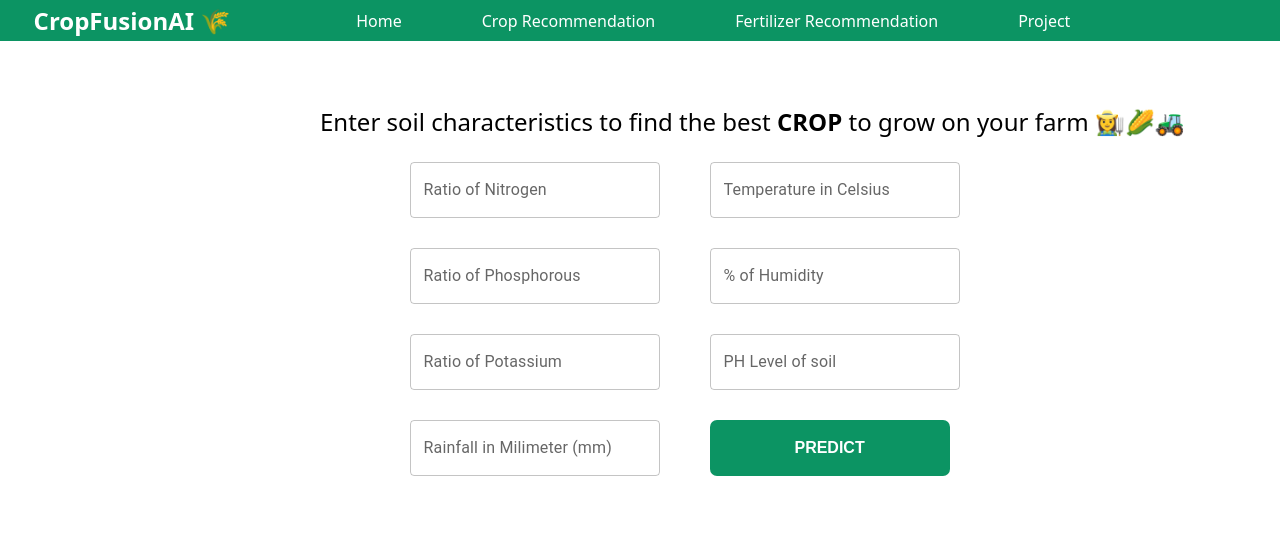
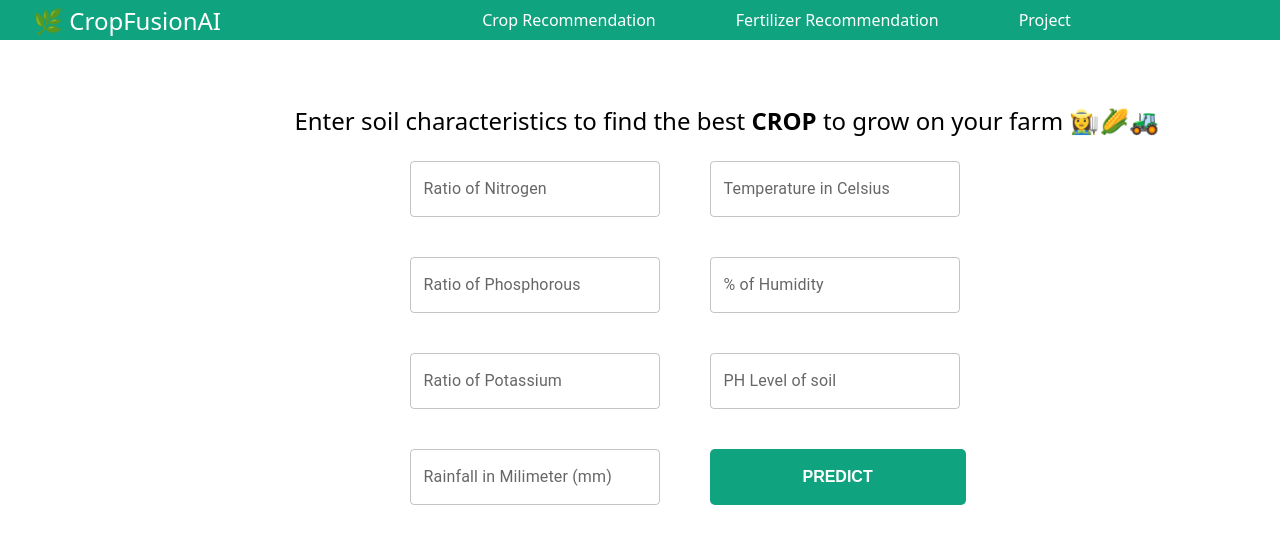
Before and after one commit to deepeshdm/CropFusionAI, a React (Create React App) app: page /crop in a window 1280 px wide. Shown: the top 544 px of the page. Built offline with nearby package versions, Linux system fonts and the light colour scheme.

Commit message:
updated colors

```diff
--- a/src/components/3dmodel/Model.js
+++ b/src/components/3dmodel/Model.js
@@ -67,7 +67,7 @@ const ThreeApp = (props) => {
     <Canvas onCreated={state => state.gl.setClearAlpha(alpha)} >
       <PerspectiveCamera makeDefault position={[0, 4.5, 8.5]} />
       {/* <axesHelper args={[20]} /> */}
-      <Sparkles count={200} size={3} scale={7} position={[-3, 1, 4]} color={0xFFA500} />
+      <Sparkles count={230} size={4} scale={12} position={[-3, 1, 4]} color={0xFFA500} />
       <OrbitControls minPolarAngle={0.5} maxPolarAngle={1.5} />
       <Light />
       <FarmLight />
--- a/src/components/crop/CropPage.css
+++ b/src/components/crop/CropPage.css
@@ -4,17 +4,16 @@ body{
     background-color: white;
 }
 
-
 .crop-p {
     color: black;
     font-family: system-ui, -apple-system, BlinkMacSystemFont, 'Segoe UI', Roboto, Oxygen, Ubuntu, Cantarell, 'Open Sans', 'Helvetica Neue', sans-serif;
     font-size: x-large;
-    margin-left: 25%;
+    margin-left: 23%;
     margin-top: 5%;
 }
 
 .predict_crop_btn{
-    background-color: #0C9463;
+    background-color: #10a37f;
     border: none;
     color: white;
     padding: 15px;
@@ -23,8 +22,8 @@ body{
     display: inline-block;
     font-size: 16px;
     font-weight: bold;
-    border-radius: 7px;
-    width: 15rem;
+    border-radius: 5px;
+    width: 16rem;
 }
 
 .predict_crop_btn:hover {
@@ -42,5 +41,5 @@ body{
     display: inline-grid;
     grid-template-columns: 250px 250px;
     column-gap: 50px;
-   row-gap: 30px;
+   row-gap: 40px;
 }
--- a/src/components/fertilizer/FertilizerPage.css
+++ b/src/components/fertilizer/FertilizerPage.css
@@ -1,30 +1,29 @@
-
-body{
+body {
   background-color: white;
 }
 
-
 .fertilizer-p {
   color: black;
-    font-family: system-ui, -apple-system, BlinkMacSystemFont, 'Segoe UI', Roboto, Oxygen, Ubuntu, Cantarell, 'Open Sans', 'Helvetica Neue', sans-serif;
+  font-family: system-ui, -apple-system, BlinkMacSystemFont, "Segoe UI", Roboto,
+    Oxygen, Ubuntu, Cantarell, "Open Sans", "Helvetica Neue", sans-serif;
   font-size: x-large;
   margin-left: 18%;
   margin-top: 5%;
 }
 
-.predict_fertilizer_btn{
-    background-color: #0C9463;
+.predict_fertilizer_btn {
+  background-color: #10a37f;
   border: none;
   color: white;
-    padding: 15px;
+  padding: 18px;
   text-align: center;
   text-decoration: none;
   display: inline-block;
   font-size: 16px;
   font-weight: bold;
-    border-radius: 7px;
-    width: 15rem;
-    margin-left: 60%;
+  border-radius: 5px;
+  width: 13rem;
+  margin-left: 70%;
 }
 
 .predict_fertilizer_btn:hover {
@@ -35,12 +34,10 @@ body{
   transform: scale(0.95, 0.95);
 }
 
-
-
-.fertilizer-container{
+.fertilizer-container {
   margin-left: 32%;
   display: inline-grid;
   grid-template-columns: 250px 250px;
   column-gap: 50px;
-   row-gap: 30px;
+  row-gap: 40px;
 }
--- a/src/components/header/Header.css
+++ b/src/components/header/Header.css
@@ -2,14 +2,15 @@
   display: flex;
   justify-content: flex-end; /* shift the links to the right */
   align-items: center;
-    background-color: #0C9463;
-    padding: 0.1rem;  /* width of the header */
+  background-color: #10a37f;
+  padding: 0.07rem; /* width of the header */
 }
 
 .header .logo {
-    font-weight: bold;
-    font-size:x-large;
-    font-family: system-ui, -apple-system, BlinkMacSystemFont, 'Segoe UI', Roboto, Oxygen, Ubuntu, Cantarell, 'Open Sans', 'Helvetica Neue', sans-serif;
+  font-weight: 480;
+  font-size: x-large;
+  font-family: system-ui, -apple-system, BlinkMacSystemFont, "Segoe UI", Roboto,
+    Oxygen, Ubuntu, Cantarell, "Open Sans", "Helvetica Neue", sans-serif;
   margin-right: auto; /* push the logo to the left */
   margin-left: 2rem;
 }
@@ -24,8 +25,9 @@
 
 .header li {
   margin: 0 2.5rem; /* increase the spacing between the links */
-    font-weight: 500;
-    font-family: system-ui, -apple-system, BlinkMacSystemFont, 'Segoe UI', Roboto, Oxygen, Ubuntu, Cantarell, 'Open Sans', 'Helvetica Neue', sans-serif;
+  font-weight: 450;
+  font-family: system-ui, -apple-system, BlinkMacSystemFont, "Segoe UI", Roboto,
+    Oxygen, Ubuntu, Cantarell, "Open Sans", "Helvetica Neue", sans-serif;
 }
 
 .header a {
@@ -34,5 +36,11 @@
 }
 
 .header a:hover {
-    color: #ccc;
+  font-weight: 600;
 }
+
+/* Don't change logo color on hover */
+.header .logo :hover {
+  color: #fff;
+  font-weight: 450;
+}
--- a/src/components/header/Header.js
+++ b/src/components/header/Header.js
@@ -1,5 +1,3 @@
-
-
 
 import React from 'react';
 import { Link } from 'react-router-dom';
@@ -8,11 +6,8 @@ import "./Header.css"
 const Header = () => {
     return (
         <div className="header">
-            <div className="logo"> <Link to="/"> CropFusionAI 🌾 </Link> </div>
+            <div className="logo"> <Link to="/"> 🌿 CropFusionAI </Link> </div>
             <ul>
-            <li>
-                    <Link to="/"> Home </Link>
-                </li>
                 <li>
                     <Link to="/crop">Crop Recommendation </Link>
                 </li>
--- a/src/components/home/HomePage.css
+++ b/src/components/home/HomePage.css
@@ -1,35 +1,35 @@
-
-
-.spinner-status{
+.spinner-status {
   color: black;
   font-size: 1.2rem;
   font-weight: 350;
   margin-left: 47%;
   margin-top: 4%;
-  font-family: system-ui, -apple-system, BlinkMacSystemFont, 'Segoe UI', Roboto, Oxygen, Ubuntu, Cantarell, 'Open Sans', 'Helvetica Neue', sans-serif;
+  font-family: system-ui, -apple-system, BlinkMacSystemFont, "Segoe UI", Roboto,
+    Oxygen, Ubuntu, Cantarell, "Open Sans", "Helvetica Neue", sans-serif;
 }
 
 .container {
   z-index: -1;
   position: fixed;
-    top:0;
-    left:0;
+  top: 0;
+  left: 0;
   background-color: rgb(15, 15, 15);
 }
 
-
-.question{
+.question {
   color: rgb(255, 255, 255);
-    font-family: system-ui, -apple-system, BlinkMacSystemFont, 'Segoe UI', Roboto, Oxygen, Ubuntu, Cantarell, 'Open Sans', 'Helvetica Neue', sans-serif;
+  font-family: system-ui, -apple-system, BlinkMacSystemFont, "Segoe UI", Roboto,
+    Oxygen, Ubuntu, Cantarell, "Open Sans", "Helvetica Neue", sans-serif;
   font-size: 2rem;
   font-weight: 430;
   margin-left: 60%;
-    margin-top: 5%;
+  margin-top: 8%;
 }
 
-.description{
+.description {
   color: rgb(255, 255, 255);
-    font-family: system-ui, -apple-system, BlinkMacSystemFont, 'Segoe UI', Roboto, Oxygen, Ubuntu, Cantarell, 'Open Sans', 'Helvetica Neue', sans-serif;
+  font-family: system-ui, -apple-system, BlinkMacSystemFont, "Segoe UI", Roboto,
+    Oxygen, Ubuntu, Cantarell, "Open Sans", "Helvetica Neue", sans-serif;
   font-size: 1.2rem;
   font-weight: 320;
   margin-left: 55%;
@@ -41,7 +41,7 @@
   margin-left: 70%;
   margin-right: 3%;
   margin-top: 1%;
-    background-color: #0C9463;
+  background-color: #10a37f;
   border: none;
   color: white;
   padding: 15px;
@@ -50,8 +50,8 @@
   display: inline-block;
   font-size: 16px;
   font-weight: bold;
-    border-radius: 10px;
-    width: 15rem;
+  border-radius: 5px;
+  width: 13rem;
 }
 
 .start_btn:hover {
--- a/src/components/home/HomePage.js
+++ b/src/components/home/HomePage.js
@@ -18,9 +18,9 @@ function HomePage(props) {
     const navigate = useNavigate()
 
     return (
-        <div className="homepage">
+        <>
             <Header className="header" />
-
+            <div>
                 <p className="question"> What Crop to grow this Season ? </p>
                 <p className="description">
                     Welcome to CropFusionAI, where we put the "AI" in "farming".
@@ -38,6 +38,7 @@ function HomePage(props) {
                     {props.children}
                 </div>
             </div>
+        </>
     )
 }
 
@@ -60,8 +61,8 @@ export function ModelLoader() {
         // Load 3D model
         loader.load(model_path, (model) => {
 
-            const bg = ()=>{
-                return(
+            const bg = () => {
+                return (
                     <>
                         <HomePage>
                             <Background3D model={model} />
--- a/src/components/result/CropResult.css
+++ b/src/components/result/CropResult.css
@@ -18,7 +18,7 @@
 }
 
 .crop-try-btn{
-    background-color: #0C9463;
+    background-color: #10a37f;
     border: none;
     color: white;
     padding: 15px;
@@ -27,7 +27,7 @@
     display: inline-block;
     font-size: 16px;
     font-weight: bolder;
-    border-radius: 7px;
+    border-radius: 5px;
     width: 10rem;
     margin-left: 45%;
     margin-top: 1%;
--- a/src/components/result/FertilizerResult.css
+++ b/src/components/result/FertilizerResult.css
@@ -18,7 +18,7 @@
 }
 
 .fertilizer-try-btn {
-  background-color: #0c9463;
+  background-color: #10a37f;
   border: none;
   color: white;
   padding: 15px;
@@ -27,7 +27,7 @@
   display: inline-block;
   font-size: 16px;
   font-weight: bolder;
-  border-radius: 7px;
+  border-radius: 5px;
   width: 10rem;
   margin-left: 45%;
   margin-top: 1%;
```
Lines whose indentation alone changed are shown as unchanged.
